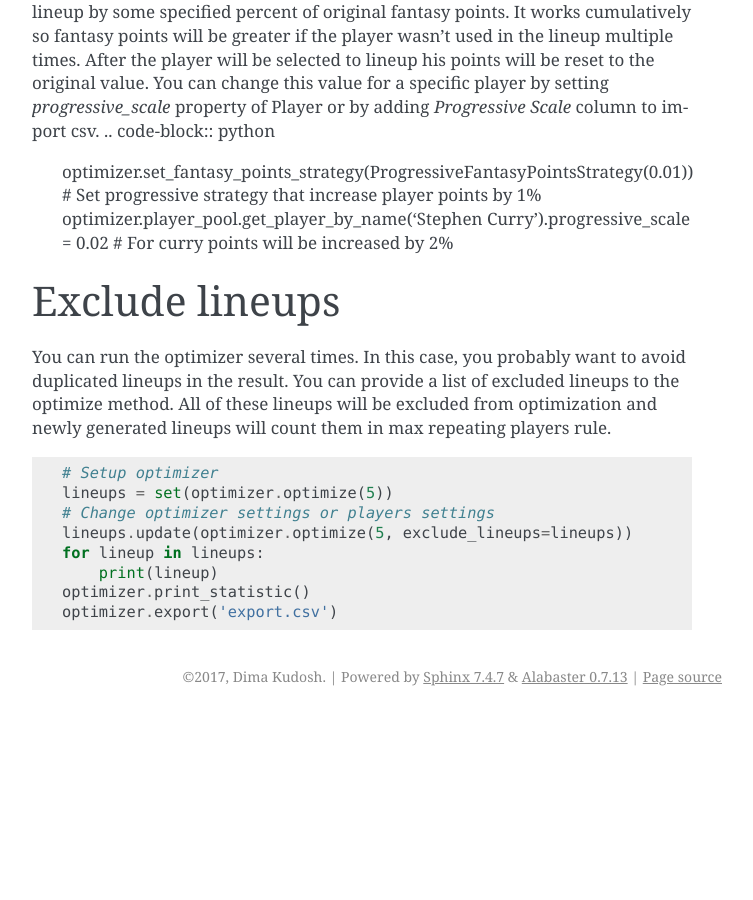
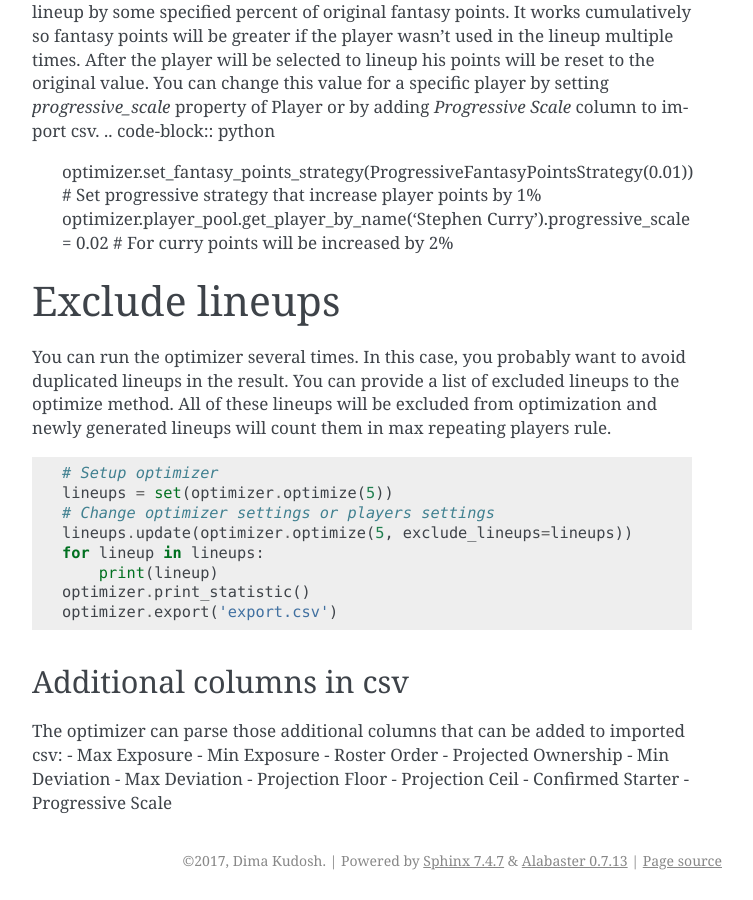
Before and after one commit to DimaKudosh/pydfs-lineup-optimizer, a Sphinx documentation site: the page built from docs/usage.rst, in a window 1280 px wide and 900 px high, scrolled down 5762 px. Shown: the whole window, without its empty margins (388-1141 px from the left). Built offline with Sphinx 7.4.7, drawn with Linux system fonts in a browser that asks for light colours; pages that are not in the unit, such as notebooks, are missing from menus; before the commit the page ends 6478 px from its top, so only the background shows below that; some of the changed text lies outside the part shown.

Commit message:
Update docs

```diff
--- a/docs/usage.rst
+++ b/docs/usage.rst
@@ -297,3 +297,18 @@ All of these lineups will be excluded from optimization and newly generated line
         print(lineup)
     optimizer.print_statistic()
     optimizer.export('export.csv')
+
+Additional columns in csv
+-------------------------
+
+The optimizer can parse those additional columns that can be added to imported csv:
+- Max Exposure
+- Min Exposure
+- Roster Order
+- Projected Ownership
+- Min Deviation
+- Max Deviation
+- Projection Floor
+- Projection Ceil
+- Confirmed Starter
+- Progressive Scale
```
Also changed, not shown: docs/custom-settings.rst (added, +32 -0 lines).
